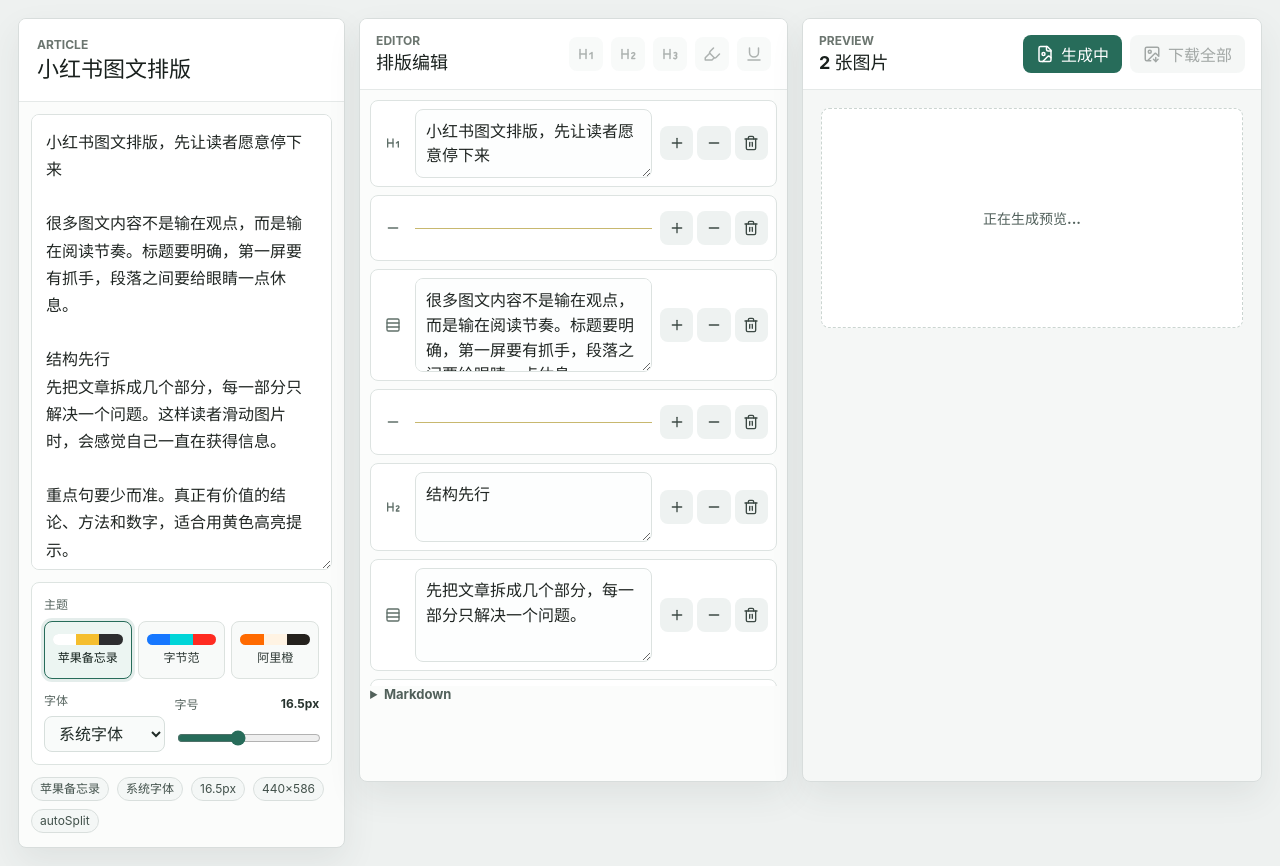
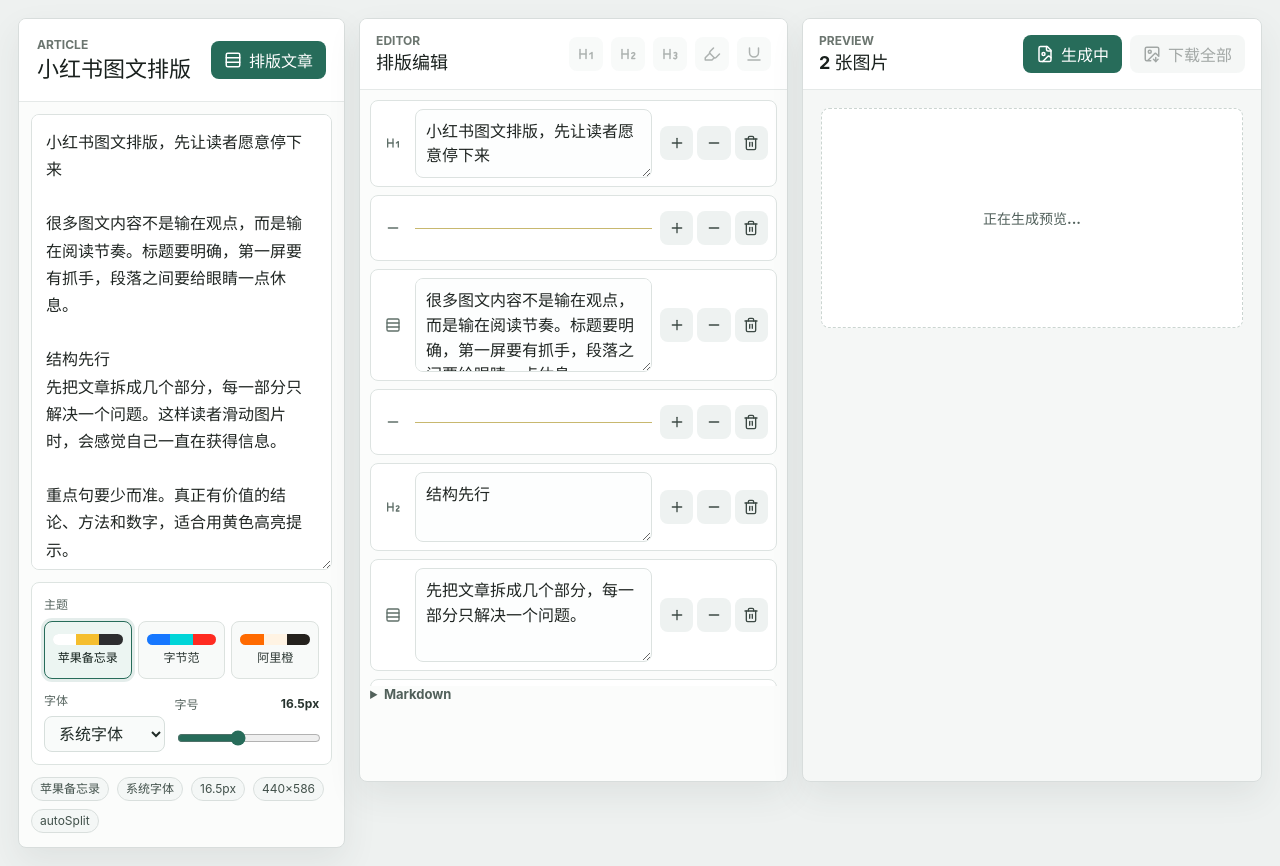
Before and after one commit to pangpanglovepigpig/wenzhangyijianpaiban, a React (Vite) app: page / in a window 1280 px wide. Built offline with nearby package versions, Linux system fonts and the light colour scheme.

Commit message:
Add static article formatting button

```diff
--- a/src/App.tsx
+++ b/src/App.tsx
@@ -106,6 +106,15 @@ export function App() {
 
     return () => cancelAnimationFrame(frame);
   }, [blocks, cardStyle]);
+
+  function formatSourceText() {
+    const nextBlocks = createBlocksFromText(sourceText);
+    setBlocks(nextBlocks);
+    setSelectedId(nextBlocks[0]?.id ?? null);
+    setDraftError(null);
+    setDraftNotice(null);
+    clearImages();
+  }
 
   async function generateDraft() {
     if (!ENABLE_AI_DRAFT) return;
@@ -232,12 +241,18 @@ export function App() {
               <p className="eyebrow">Article</p>
               <h1>小红书图文排版</h1>
             </div>
-            {ENABLE_AI_DRAFT && (
-              <button className="primary-button" onClick={generateDraft} disabled={isDraftGenerating}>
-                <RefreshCcw size={18} />
-                {isDraftGenerating ? "AI生成中" : "生成初稿"}
+            <div className="input-actions">
+              <button className="primary-button" onClick={formatSourceText} disabled={!sourceText.trim()}>
+                <Rows3 size={18} />
+                排版文章
               </button>
-            )}
+              {ENABLE_AI_DRAFT && (
+                <button className="secondary-button" onClick={generateDraft} disabled={isDraftGenerating}>
+                  <RefreshCcw size={18} />
+                  {isDraftGenerating ? "AI生成中" : "生成初稿"}
+                </button>
+              )}
+            </div>
           </div>
 
           <textarea
--- a/src/styles.css
+++ b/src/styles.css
@@ -292,10 +292,16 @@ h2 {
 }
 
 .toolbar,
+.input-actions,
 .export-actions {
   display: flex;
   align-items: center;
   gap: 8px;
+}
+
+.input-actions {
+  flex-wrap: wrap;
+  justify-content: flex-end;
 }
 
 .tool,
```
Also changed, not shown: 1 other file (tests, documents, lock files or other folders).
